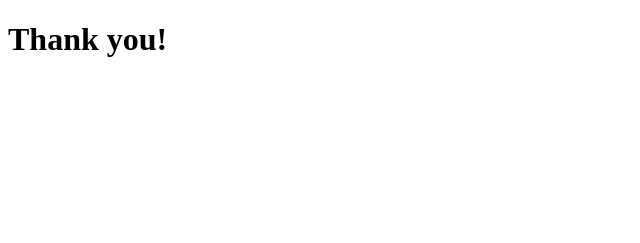
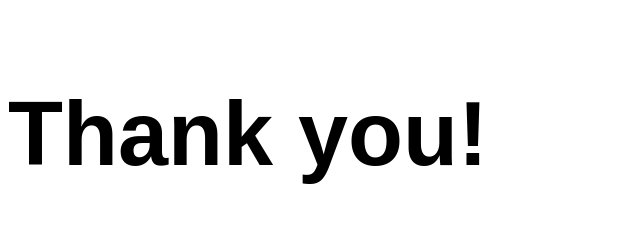
Before and after one commit to piotrsiwek/landingpage, a plain HTML site: page thanks.html in a window 1280 px wide. Shown: the whole page, without its empty margins (0-640 px from the left). Drawn offline with Linux system fonts and the light colour scheme.

Commit message:
style thanks page

```diff
--- a/thanks.html
+++ b/thanks.html
@@ -2,14 +2,31 @@
 <html lang="en">
 <head>
     <meta charset="UTF-8">
-
-
+    <meta name="viewport" content="width=device-width, initial-scale=1">
     <title>Thank you page</title>
+    <link rel="stylesheet" href="styles.css">
 
 </head>
 <body>
-    <h1>
-        Thank you!
-    </h1>
+    <header>
+        <ul>
+          <a href="index.html"><li>Home</li></a>
+          <a href="index.html#contact_me"><li>Contact</li></a>
+        </ul>
+
+    </header>
+    <div class="content">
+        <h1 class="h1-thanks">
+            Thank you!
+        </h1>
+
+        <svg xmlns="http://www.w3.org/2000/svg"
+            width="50"
+            height="50"
+            viewBox="0 0 24 24"
+        >
+        <path fill="white" d="M12 2c5.514 0 10 4.486 10 10s-4.486 10-10 10-10-4.486-10-10 4.486-10 10-10zm0-2c-6.627 0-12 5.373-12 12s5.373 12 12 12 12-5.373 12-12-5.373-12-12-12zm5.507 13.941c-1.512 1.195-3.174 1.931-5.506 1.931-2.334 0-3.996-.736-5.508-1.931l-.493.493c1.127 1.72 3.2 3.566 6.001 3.566 2.8 0 4.872-1.846 5.999-3.566l-.493-.493zm-9.007-5.941c-.828 0-1.5.671-1.5 1.5s.672 1.5 1.5 1.5 1.5-.671 1.5-1.5-.672-1.5-1.5-1.5zm7 0c-.828 0-1.5.671-1.5 1.5s.672 1.5 1.5 1.5 1.5-.671 1.5-1.5-.672-1.5-1.5-1.5z"/></svg>
+    </div>
+
 </body>
 </html>
```
Also changed, not shown: index.html (+1 -1 lines).
